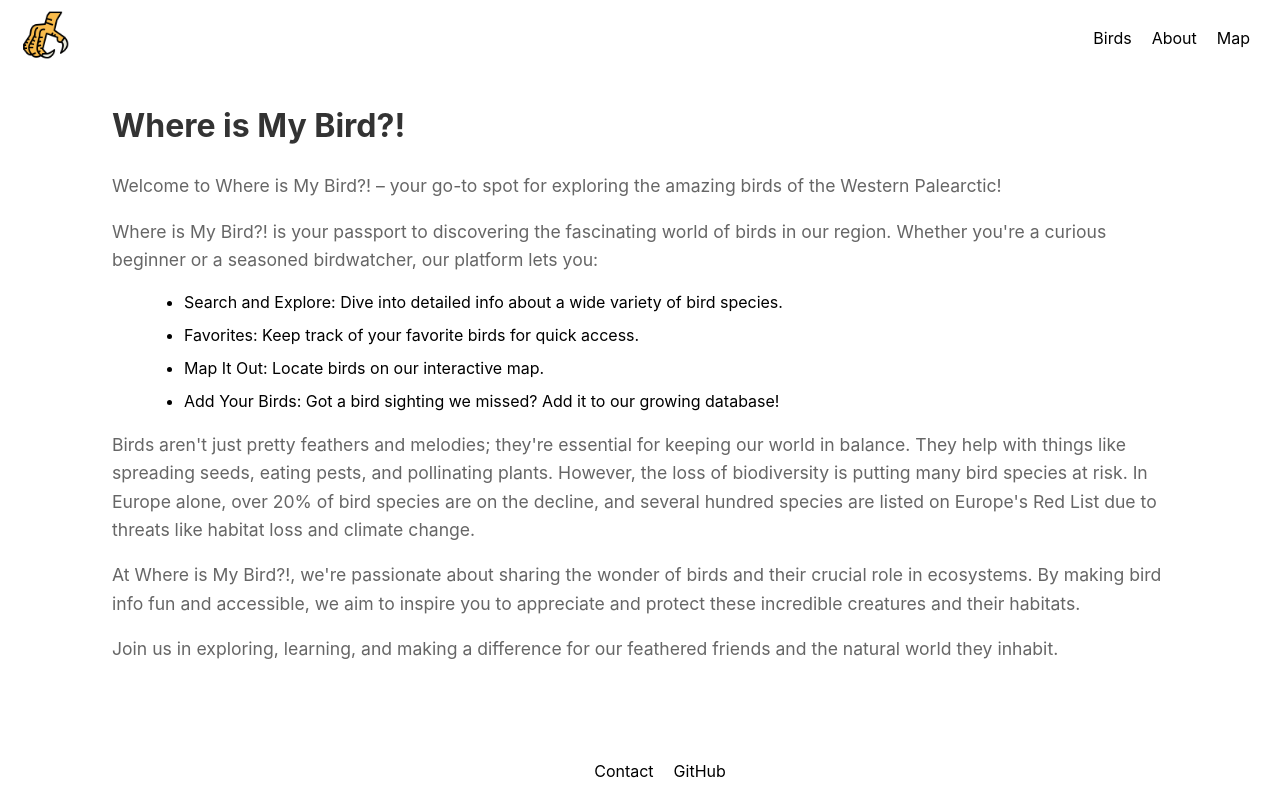
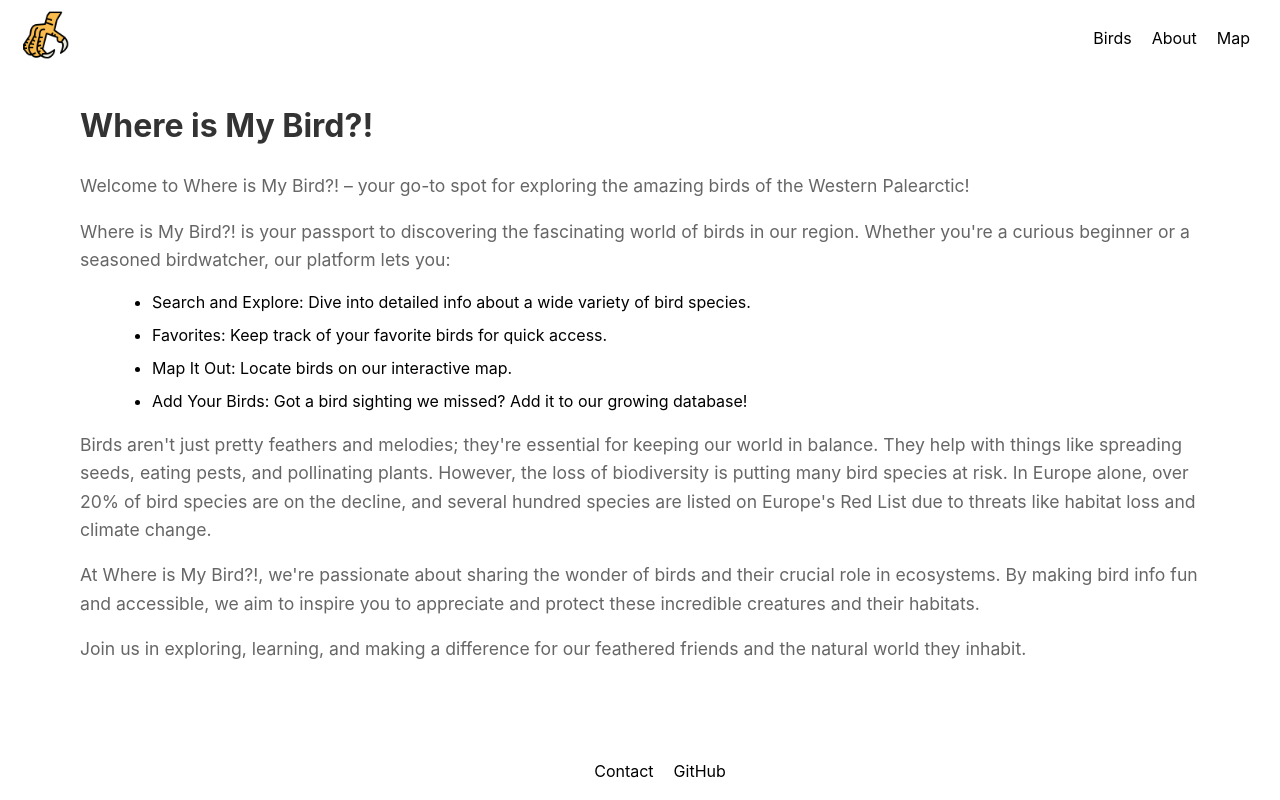
Before and after one commit to hannakayes/birdfrontend, a React (Vite) app: page /about in a window 1280 px wide. Built offline with nearby package versions, Linux system fonts and the light colour scheme.

Commit message:
About Page edited

```diff
--- a/src/styles/About.module.css
+++ b/src/styles/About.module.css
@@ -1,6 +1,6 @@
 .aboutPage {
   padding: 2rem;
-  margin: 3rem 5rem; /* Larger margin at the top, left, and right */
+  margin: 3rem 3rem; /* Larger margin at the top, left, and right */
   text-align: left; /* Adjust text alignment if necessary */
 }
 
```
Also changed, not shown: src/components/Sidebar.jsx (deleted).
